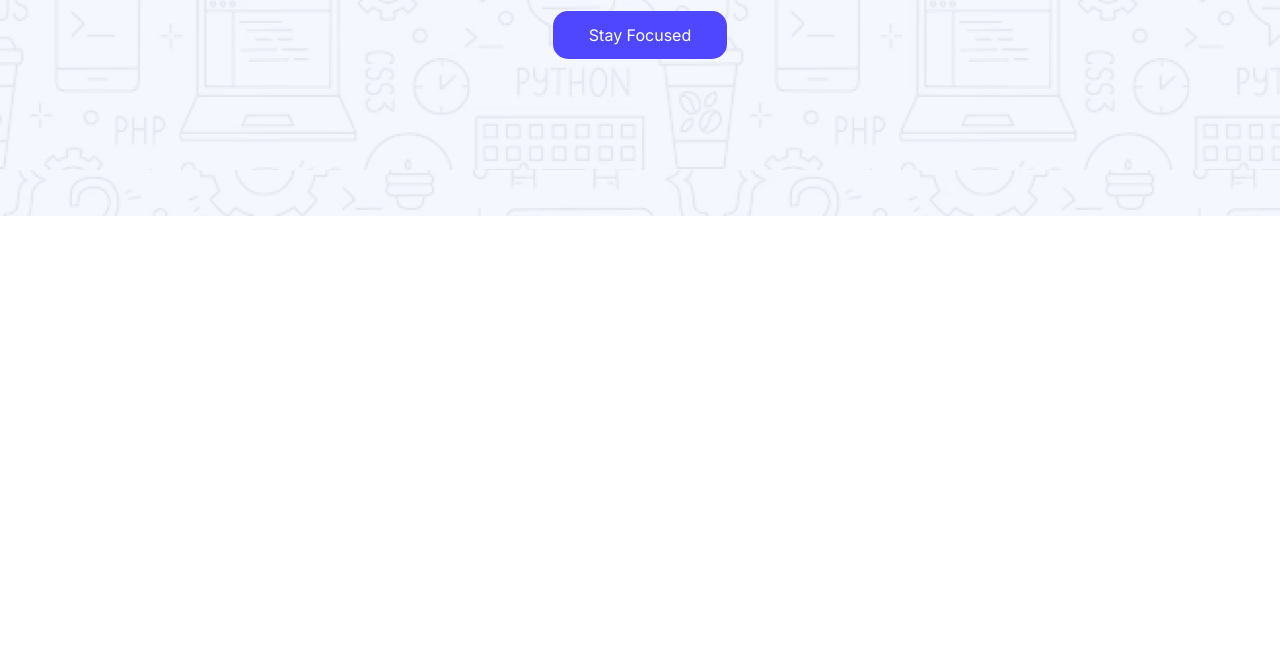
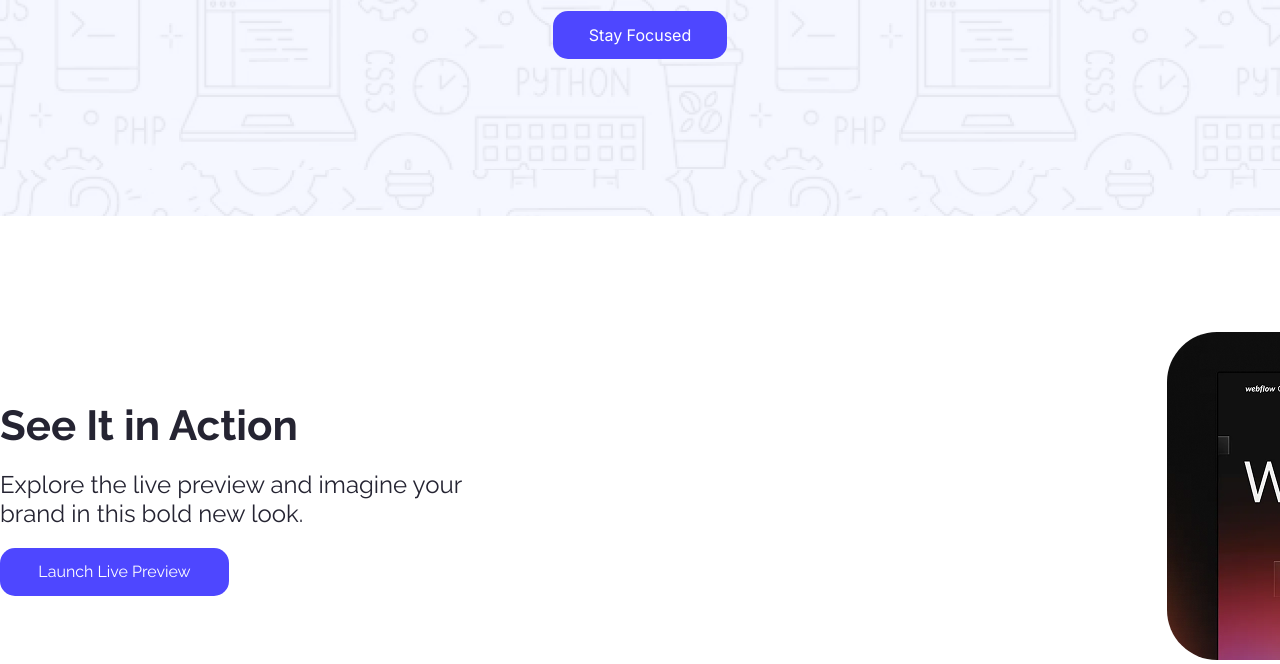
Before and after one commit to Shoybit/Assignment01, a plain HTML site: page index.html in a window 1280 px wide. Shown: the part 482-1146 px from the top of the page. Before the commit the page ends 800 px from the top, so only its background shows below. Drawn offline with Linux system fonts and the light colour scheme.

Commit message:
actionv section complate

```diff
--- a/index.html
+++ b/index.html
@@ -18,18 +18,34 @@
             <nav>
                 <ul>
                     <li>LOGO</li>
-                    <button class="nav-btn">Sign Up</button>
+                    <button class="primary-btn">Sign Up</button>
                 </ul>
             </nav>
 
             <div class="nav-h1">
                 <h1>Cool Dark UI Template for<br>Webflow Agencies!</h1>
-                <button class="nav-btn">Stay Focused</button>
+                <button class="primary-btn">Stay Focused</button>
             </div>
 
             </section>
         </header>
 
+        <main>
+            <section class="Action-main" >
+                <div class="action-main-div">
+                    <div class="action-text">
+                        <h3 class="action-h1">See It in Action</h3>
+                        <p class="action-p">Explore the live preview and imagine your<br>brand in this bold new look.</p>
+                        <button class="primary-btn">Launch Live Preview</button>
+                    </div>
+                    <div class="action-secendary">
+                        <img src="./Assets/wc-mini.png" alt="">
+                    </div>
+
+                </div>
+            </section>
+        </main>
+
 
 </body>
 </html>
--- a/style.css
+++ b/style.css
@@ -29,7 +29,6 @@ nav {
 }
 ul {
     display: flex;
-    /* gap: 1060px; */
     padding: 52px 51px;
     justify-content: space-between;
     width: 1570px;
@@ -41,7 +40,7 @@ li {
     color: #4E47FF;
     list-style: none;
 }
-button.nav-btn {
+button.primary-btn {
     width: 133px;
     height: 48px;
     background-color: #4E47FF;
@@ -63,7 +62,44 @@ button.nav-btn {
     font-family: "Raleway", sans-serif;
     margin-top: 80px;
 }
-.nav-h1 .nav-btn{
+.nav-h1 .primary-btn{
 width: 174px;
 font-family: "Inter", sans-serif;
 }
+
+/* Action start */
+
+section.Action-main {
+    width: 1570px;
+    height: 328px;
+    background-color: #fff;
+    margin: 0 auto;
+    margin-top: 116px;
+}
+.action-main-div {
+    display: flex;
+    align-items: center;
+    justify-content: space-between;
+}
+h3.action-h1 {
+    font-size: 42px;
+    font-weight: bold;
+    color: #252432;
+    font-family: "Raleway", sans-serif;
+}
+p.action-p {
+    font-size: 24px;
+    font-weight: normal;
+    color: #252432;
+    margin-top: 20px;
+    font-family: "Raleway", sans-serif;
+}
+.action-text .primary-btn{
+     font-family: "Raleway", sans-serif;
+     width: 229px;
+     margin-top: 20px;
+}
+
+.action-secendary, img {
+    border-radius: 50px;
+}
```
